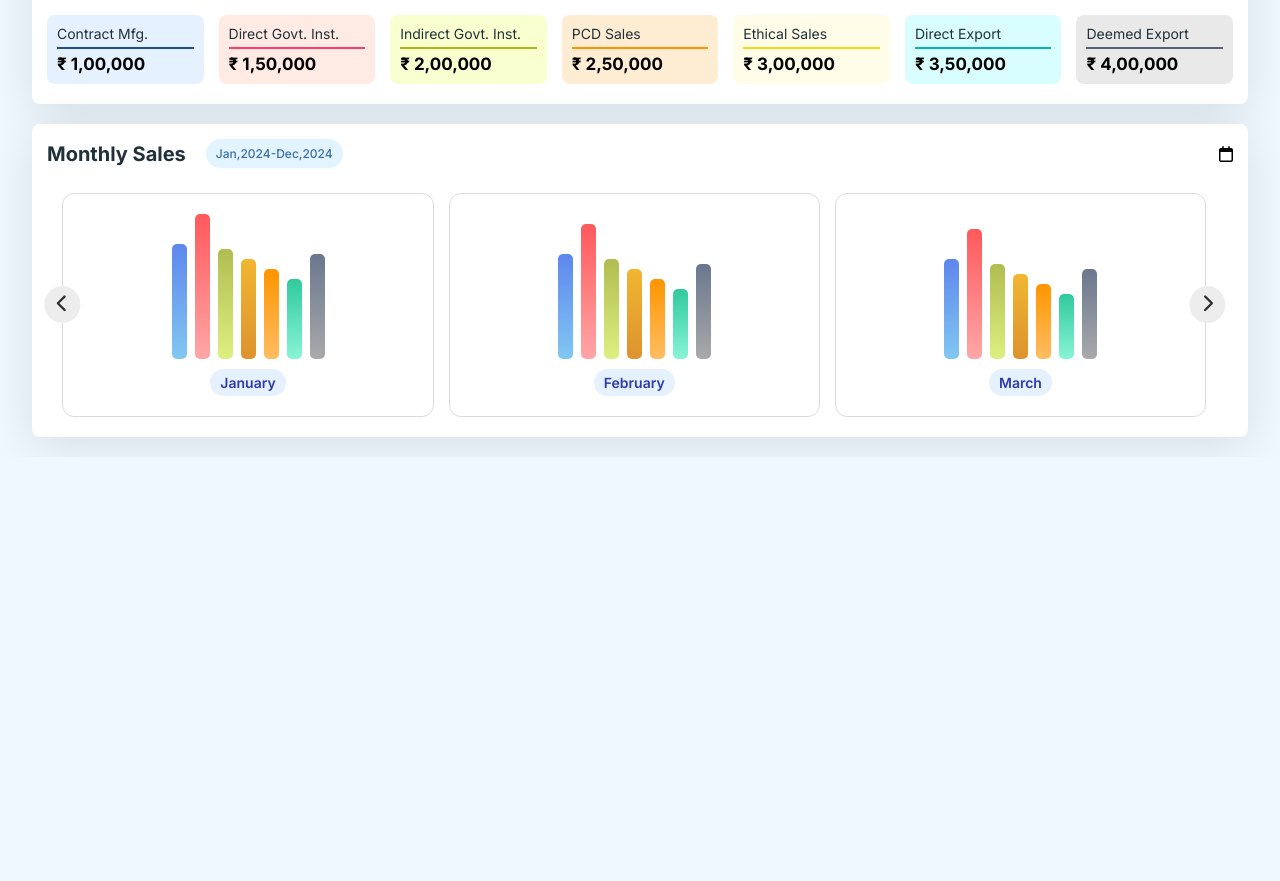
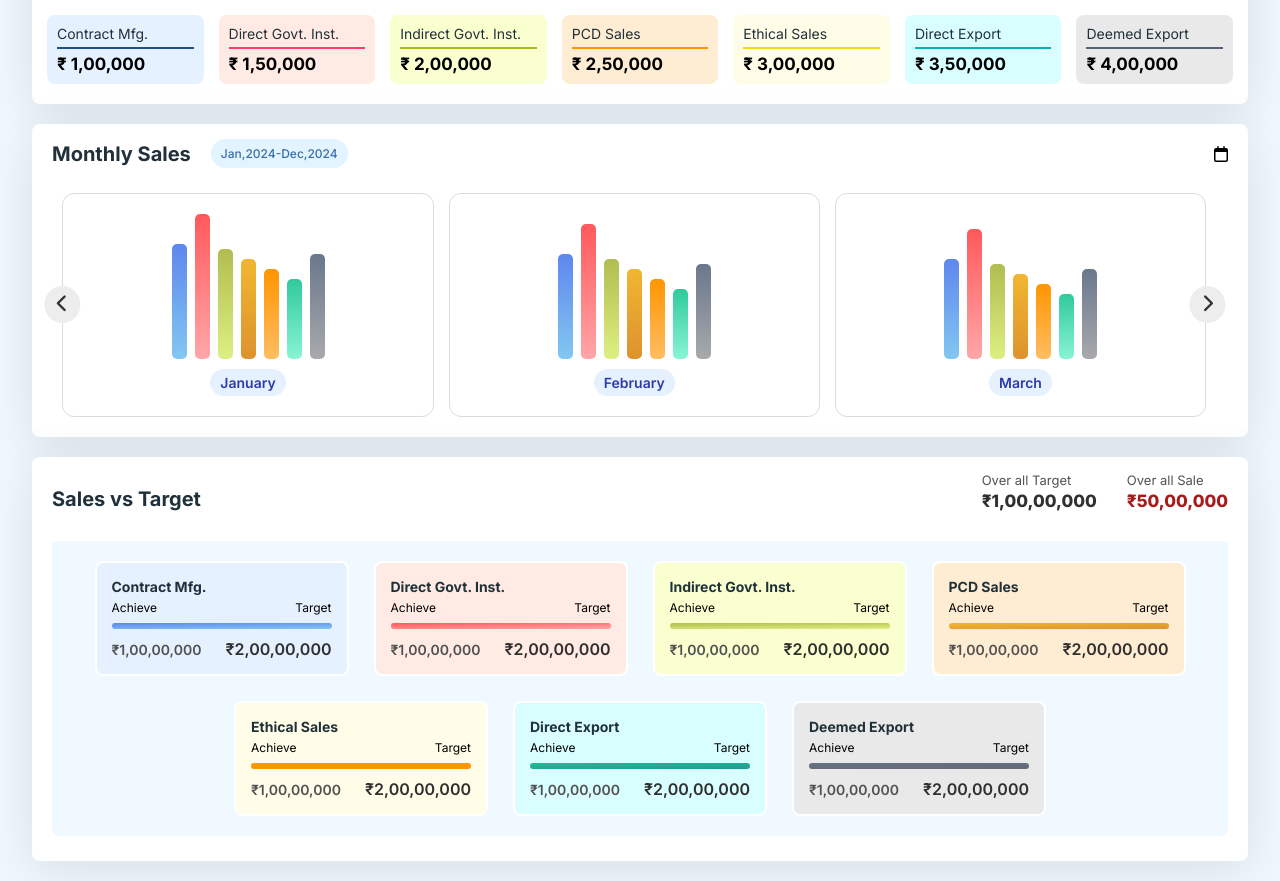
Before and after one commit to eshiva20/HBL-Report-Page, a plain HTML site: page index.html in a window 1280 px wide. Shown: the part 560-1441 px from the top of the page. Before the commit the page ends 1017 px from the top, so only its background shows below. Drawn offline with nearby package versions, Linux system fonts and the light colour scheme.

Commit message:
Sales vs Target Done

```diff
--- a/index.html
+++ b/index.html
@@ -158,6 +158,33 @@
       </div>
     </section>
 
+    <section class="sales-vs-target">
+      <div class="title-cover">
+        <h1 class="title">Sales vs Target</h1>
+        <div class="over-all-target">
+          <p>Over all Target</p>
+          <h3>₹1,00,00,000</h3>
+        </div>
+        <div class="over-all-sale">
+          <p>Over all Sale</p>
+          <h3>₹50,00,000</h3>
+        </div>
+      </div>
+      <div id="cards-container" class="cards-container">
+        <!-- <div
+          style="
+            background: linear-gradient(
+              179.52deg,
+              #64728a -9.73%,
+              #676a70 111.38%
+            );
+          "
+        >
+          Card
+        </div> -->
+      </div>
+    </section>
+
     <script src="https://cdn.jsdelivr.net/npm/flatpickr"></script>
     <script src="script.js"></script>
   </body>
--- a/script.js
+++ b/script.js
@@ -230,4 +230,90 @@ document.addEventListener("DOMContentLoaded", function () {
   document.querySelector(".next").addEventListener("click", () => {
     slider.scrollBy({ left: scrollAmount, behavior: "smooth" });
   });
+
+  // Sales vs target
+  const saleVsTarget = [
+    {
+      name: "Contract Mfg.",
+      achieveAmt: "₹1,00,00,000",
+      targetAmt: "₹2,00,00,000",
+      style: {
+        color: "linear-gradient(179.23deg, #587CEC -16.04%, #82C7F2 99.33%);",
+        background: "#E6F1FF",
+      },
+    },
+    {
+      name: "Direct Govt. Inst.",
+      achieveAmt: "₹1,00,00,000",
+      targetAmt: "₹2,00,00,000",
+      style: {
+        color: "linear-gradient(178.98deg, #FF4D50 -14.94%, #FFBCBD 127.73%);",
+        background: "#FFEBE3",
+      },
+    },
+    {
+      name: "Indirect Govt. Inst.",
+      achieveAmt: "₹1,00,00,000",
+      targetAmt: "₹2,00,00,000",
+      style: {
+        color: "linear-gradient(179.33deg, #A8B346 -19.27%, #DEEF81 99.42%);",
+        background: "#FAFFCF",
+      },
+    },
+    {
+      name: "PCD Sales",
+      achieveAmt: "₹1,00,00,000",
+      targetAmt: "₹2,00,00,000",
+      style: {
+        color: "linear-gradient(178.66deg, #F8C333 -36.3%, #DD932E 98.86%);",
+        background: "#FFEDD3",
+      },
+    },
+    {
+      name: "Ethical Sales",
+      achieveAmt: "₹1,00,00,000",
+      targetAmt: "₹2,00,00,000",
+      style: {
+        color: "var(--Colors-Orange, #FF9500);",
+        background: "#FFFCE7",
+      },
+    },
+    {
+      name: "Direct Export",
+      achieveAmt: "₹1,00,00,000",
+      targetAmt: "₹2,00,00,000",
+      style: {
+        color: "linear-gradient(178.76deg, #21C292 -17.83%, #1E9497 122.86%);",
+        background: "#D9FEFF",
+      },
+    },
+    {
+      name: "Deemed Export",
+      achieveAmt: "₹1,00,00,000",
+      targetAmt: "₹2,00,00,000",
+      style: {
+        color: "linear-gradient(179.52deg, #64728A -9.73%, #676A70 111.38%);",
+        background: "#E9E9E9",
+      },
+    },
+  ];
+
+  const cardsContainer = document.getElementById("cards-container");
+  cardsContainer.innerHTML = saleVsTarget
+    .map(
+      (item) => `<div style="
+            background:${item.style.background}"  class="sales-vs-target-card">
+            <h4>${item?.name}</h4>
+            <div class="labels">
+              <span>Achieve</span>
+              <span>Target</span>
+            </div>
+            <div style="background: ${item.style.color}" class="border-line"></div>
+            <div class="amts">
+              <span>${item.achieveAmt}</span>
+              <span>${item.targetAmt}</span>
+            </div>
+            </div>`
+    )
+    .join("");
 });
--- a/style.css
+++ b/style.css
@@ -103,7 +103,7 @@ p {
   box-shadow: rgba(0, 0, 0, 0.1) 0px 10px 50px;
   .title-cover {
     border-bottom: 1px solid #d9d9d9;
-    padding: 15px;
+    padding: 15px 20px;
     display: flex;
     justify-content: space-between;
     align-items: center;
@@ -267,7 +267,7 @@ p {
   box-shadow: rgba(0, 0, 0, 0.1) 0px 10px 50px;
   .title-cover {
     border-bottom: 1px solid #d9d9d9;
-    padding: 15px;
+    padding: 15px 20px;
     display: flex;
     justify-content: space-between;
     align-items: center;
@@ -345,7 +345,7 @@ p {
   border-radius: 8px;
   box-shadow: rgba(0, 0, 0, 0.1) 0px 10px 50px;
   .title-cover {
-    padding: 15px;
+    padding: 15px 20px;
     display: flex;
     align-items: center;
     gap: 20px;
@@ -455,3 +455,102 @@ p {
     }
   }
 }
+
+.sales-vs-target {
+  background: #fff;
+  width: 95%;
+  margin: 20px auto;
+  padding-bottom: 10px;
+  border-radius: 8px;
+  box-shadow: rgba(0, 0, 0, 0.1) 0px 10px 50px;
+  .title-cover {
+    padding: 15px 20px;
+    display: flex;
+    align-items: flex-end;
+    gap: 30px;
+
+    .title {
+      color: #20313a;
+      font-size: 20px;
+      font-weight: 700;
+    }
+    .over-all-target {
+      margin-left: auto;
+      h3 {
+        color: #303030;
+      }
+    }
+    .over-all-sale {
+      h3 {
+        color: #a81b1b;
+      }
+    }
+    .over-all-target,
+    .over-all-sale {
+      p {
+        font-size: 13px;
+        color: #525252;
+      }
+      h3 {
+        font-weight: 800;
+
+        font-size: 17px;
+        margin-top: 3px;
+      }
+    }
+  }
+  .cards-container {
+    margin: 15px 20px;
+    background: #eff9ff;
+    padding: 20px;
+    border-radius: 0px 0px 8px 8px;
+    display: flex;
+    justify-content: center;
+    flex-wrap: wrap;
+    gap: 25px;
+    .sales-vs-target-card {
+      width: 220px;
+      border: 2px solid #ffffff;
+      padding: 15px;
+      border-radius: 8px;
+
+      h4 {
+        font-weight: 700;
+        font-size: 14px;
+        color: #20313a;
+      }
+      .labels {
+        display: flex;
+        justify-content: space-between;
+        margin-top: 5px;
+        span {
+          color: #000000;
+          font-size: 12px;
+          font-weight: 400;
+        }
+      }
+      .border-line {
+        margin-top: 8px;
+        border-radius: 5px;
+        height: 6px;
+        width: 100%;
+      }
+      .amts {
+        display: flex;
+        align-items: center;
+        justify-content: space-between;
+        margin-top: 10px;
+        span:nth-child(1) {
+          color: #525252;
+          font-size: 14px;
+          font-weight: 600;
+        }
+        span:nth-child(2) {
+          color: #303030;
+          font-size: 16px;
+          font-weight: 600;
+        }
+      }
+    }
+  }
+}
```
